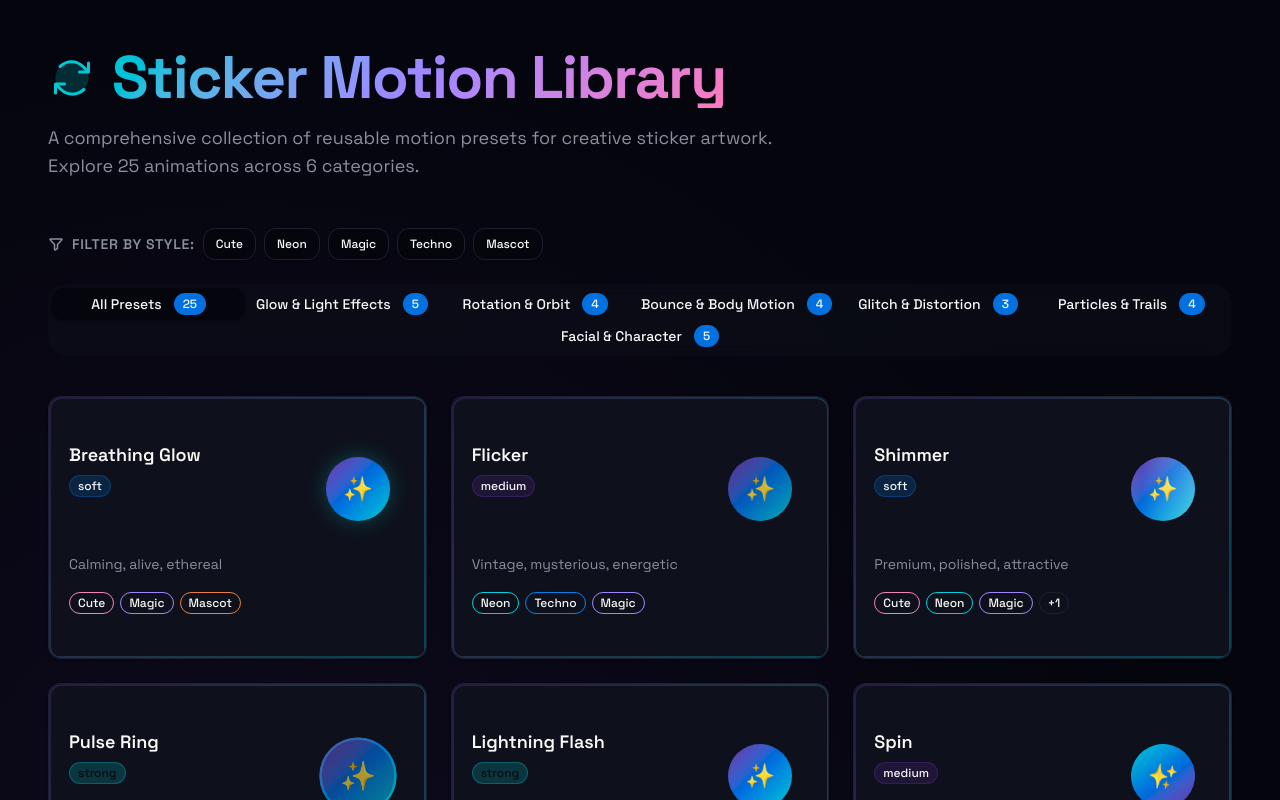
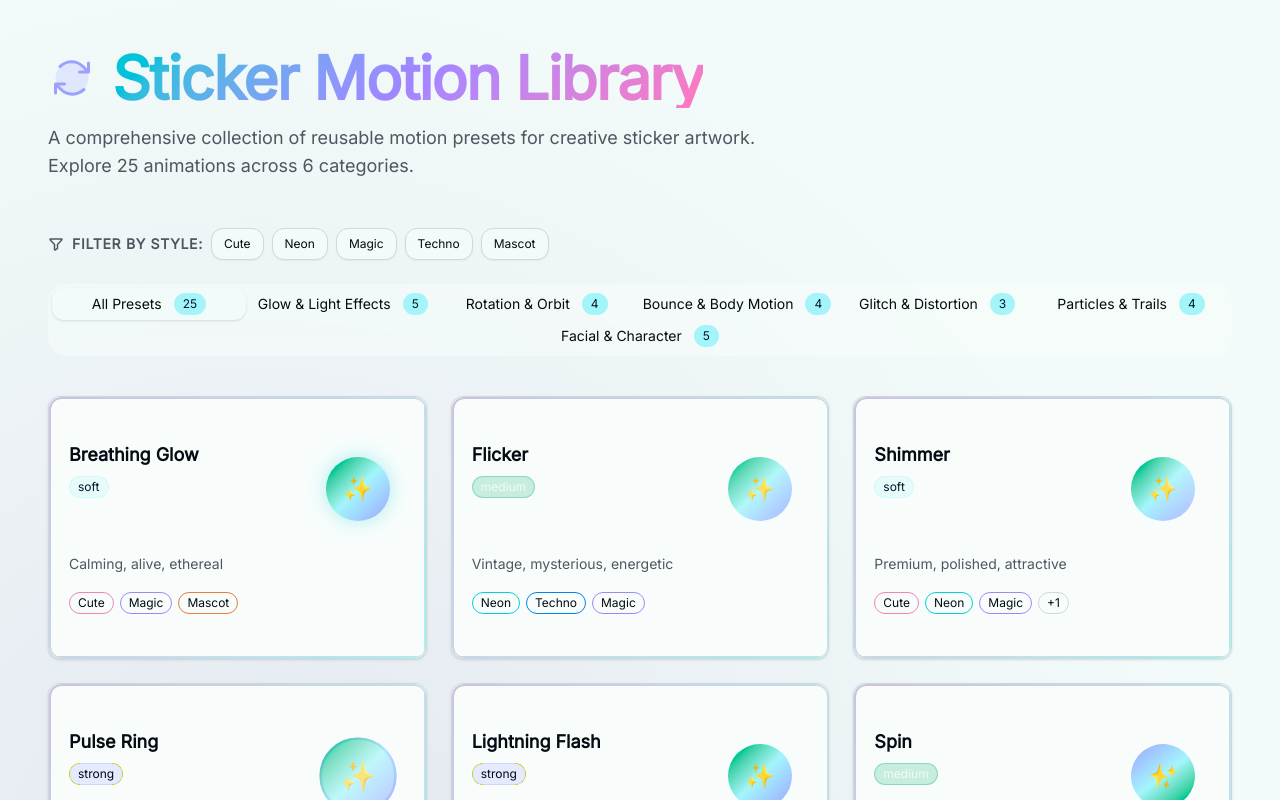
Before and after one commit to FriskyDevelopments/sticker-motion-libra, a React (Vite) app: page / in a window 1280 px wide. Shown: the top 800 px of the page. Built offline with nearby package versions, Linux system fonts and the light colour scheme.

Commit message:
Edited Spark

```diff
--- a/index.html
+++ b/index.html
@@ -7,7 +7,7 @@
     <title>Sticker Motion Library</title>
     <link rel="preconnect" href="https://fonts.googleapis.com">
     <link rel="preconnect" href="https://fonts.gstatic.com" crossorigin>
-    <link href="https://fonts.googleapis.com/css2?family=Space+Grotesk:wght@400;500;600;700&family=JetBrains+Mono:wght@400;500&display=swap" rel="stylesheet">
+    <link rel="stylesheet" href="https://fonts.googleapis.com/css2?family=Inter&family=Lora&family=JetBrains+Mono&display=swap">
     <link href="/src/main.css" rel="stylesheet" />
 </head>
 
--- a/src/index.css
+++ b/src/index.css
@@ -7,7 +7,7 @@
   }
 
   body {
-    font-family: 'Space Grotesk', system-ui, -apple-system, sans-serif;
+    font-family: var(--font-sans), ui-sans-serif, system-ui, -apple-system, BlinkMacSystemFont, 'Segoe UI', Roboto, 'Helvetica Neue', Arial, 'Noto Sans', sans-serif, 'Apple Color Emoji', 'Segoe UI Emoji', 'Segoe UI Symbol', 'Noto Color Emoji';
   }
 
   .font-mono {
@@ -16,35 +16,79 @@
 }
 
 :root {
-  --background: oklch(0.12 0.02 270);
-  --foreground: oklch(0.98 0 0);
+  --background: oklch(0.98 0.01 180);
+  --foreground: oklch(0.15 0.02 240);
 
-  --card: oklch(0.18 0.02 270);
-  --card-foreground: oklch(0.98 0 0);
+  --card: oklch(0.99 0.005 180);
+  --card-foreground: oklch(0.15 0.02 240);
 
-  --popover: oklch(0.16 0.02 270);
-  --popover-foreground: oklch(0.98 0 0);
+  --popover: oklch(1.00 0 0);
+  --popover-foreground: oklch(0.15 0.02 240);
 
-  --primary: oklch(0.45 0.18 300);
-  --primary-foreground: oklch(0.98 0 0);
+  --primary: oklch(0.65 0.20 160);
+  --primary-foreground: oklch(0.98 0.01 180);
 
-  --secondary: oklch(0.55 0.20 250);
-  --secondary-foreground: oklch(0.98 0 0);
+  --secondary: oklch(0.92 0.08 200);
+  --secondary-foreground: oklch(0.20 0.05 240);
 
-  --muted: oklch(0.25 0.02 270);
-  --muted-foreground: oklch(0.65 0.02 270);
+  --muted: oklch(0.94 0.02 180);
+  --muted-foreground: oklch(0.45 0.02 240);
 
-  --accent: oklch(0.75 0.15 200);
-  --accent-foreground: oklch(0.15 0.02 270);
+  --accent: oklch(0.75 0.15 280);
+  --accent-foreground: oklch(0.15 0.02 240);
 
-  --destructive: oklch(0.55 0.22 25);
-  --destructive-foreground: oklch(0.98 0 0);
+  --destructive: oklch(0.65 0.20 25);
+  --destructive-foreground: oklch(0.98 0.01 180);
 
-  --border: oklch(0.25 0.03 270);
-  --input: oklch(0.30 0.03 270);
-  --ring: oklch(0.75 0.15 200);
+  --border: oklch(0.88 0.02 180);
+  --input: oklch(0.88 0.02 180);
+  --ring: oklch(0.65 0.20 160);
 
   --radius: 0.75rem;
+
+  --font-sans: Inter;
+
+  --font-serif: Lora;
+
+  --font-mono: JetBrains Mono;
+
+  --chart-1: oklch(0.65 0.20 160);
+
+  --chart-2: oklch(0.75 0.15 280);
+
+  --chart-3: oklch(0.55 0.18 120);
+
+  --chart-4: oklch(0.70 0.12 320);
+
+  --chart-5: oklch(0.60 0.15 40);
+
+  --sidebar: oklch(0.96 0.01 180);
+
+  --sidebar-foreground: oklch(0.15 0.02 240);
+
+  --sidebar-primary: oklch(0.65 0.20 160);
+
+  --sidebar-primary-foreground: oklch(0.98 0.01 180);
+
+  --sidebar-accent: oklch(0.92 0.08 200);
+
+  --sidebar-accent-foreground: oklch(0.20 0.05 240);
+
+  --sidebar-border: oklch(0.88 0.02 180);
+
+  --sidebar-ring: oklch(0.65 0.20 160);
+
+  --shadow-color: oklch(0.65 0.20 160);
+
+  --shadow-opacity: 0.15;
+
+  --shadow-blur: 8px;
+
+  --shadow-spread: 0px;
+
+  --shadow-offset-x: 0px;
+
+  --shadow-offset-y: 4px;
 }
 
 @theme {
```
